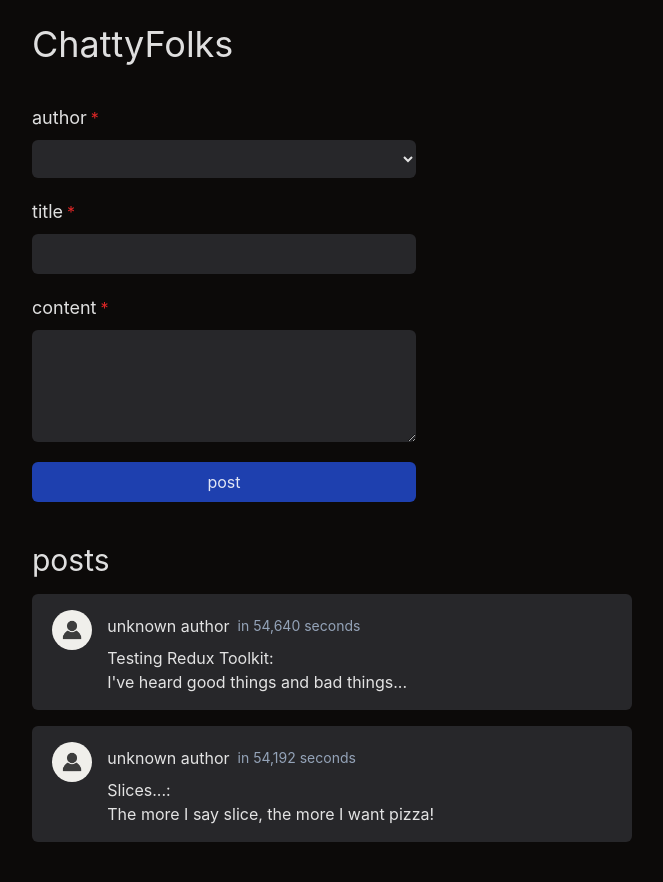
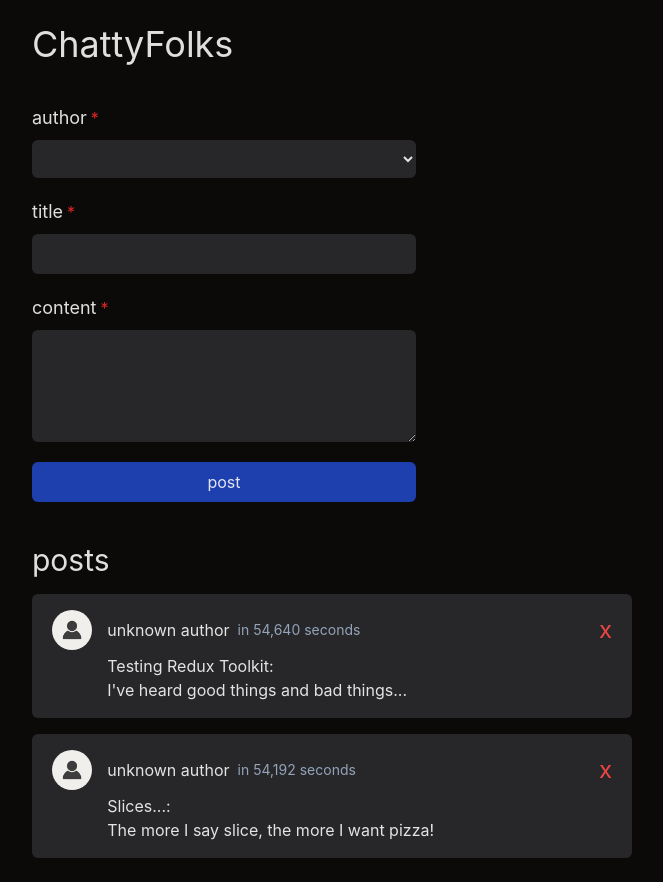
Before and after one commit to oybekabdulazizov/chattyfolks, a React (Vite) app: page / in a window 1280 px wide. Shown: the whole page, without its empty margins (308-971 px from the left). Built offline with nearby package versions, Linux system fonts and the light colour scheme.

Commit message:
implement removing a post

```diff
--- a/src/features/posts/PostCard.tsx
+++ b/src/features/posts/PostCard.tsx
@@ -1,9 +1,9 @@
-import { useSelector } from 'react-redux';
+import { useDispatch, useSelector } from 'react-redux';
 
 import { getUserById } from '../users/usersSlice';
 import { calculateRelativeTimes } from '../../utils';
 import userPlaceholder from '../../assets/user-placeholder.jpg';
-import { getPostById } from './postsSlice';
+import { deletePost, getPostById } from './postsSlice';
 
 type Props = {
   postId: string;
@@ -13,17 +13,27 @@
   const post = useSelector((state) => getPostById(state, postId));
   const author = useSelector((state) => getUserById(state, post.userId));
 
+  const dispatch = useDispatch();
+
   return (
     <div className='w-full bg-zinc-800 py-4 px-5 rounded-md flex flex-1 flex-row gap-3'>
       <div className='w-12'>
         <img src={userPlaceholder} className='rounded-full w-10 h-10' />
       </div>
       <div className='w-full flex flex-col gap-2'>
-        <div className='flex flex-row gap-2 items-center mt-1'>
-          <p>{author ? author.name : 'unknown author'}</p>
-          <span className='text-slate-400 text-sm'>
-            {calculateRelativeTimes(post.createdAt)}
-          </span>
+        <div className='flex flex-row justify-between mt-1 items-center'>
+          <div className='flex flex-row gap-2 items-center'>
+            <p>{author ? author.name : 'unknown author'}</p>
+            <span className='text-slate-400 text-sm'>
+              {calculateRelativeTimes(post.createdAt)}
+            </span>
+          </div>
+          <button
+            className='text-2xl text-red-500'
+            onClick={() => dispatch(deletePost(postId))}
+          >
+            x
+          </button>
         </div>
         <div className=''>
           <h2 className='w-full'>{post.title}:</h2>
--- a/src/features/posts/postsSlice.ts
+++ b/src/features/posts/postsSlice.ts
@@ -45,10 +45,24 @@
         };
       },
     },
+    deletePost: {
+      reducer(state, { payload }) {
+        return state.filter((post) => post.id !== payload.postId);
+      },
+      prepare(postId) {
+        return {
+          payload: {
+            postId,
+          },
+          meta: null,
+          error: null,
+        };
+      },
+    },
   },
 });
 
-export const { addPost } = postsSlice.actions;
+export const { addPost, deletePost } = postsSlice.actions;
 
 export const getPosts = (state: any) => state.posts;
 
```
